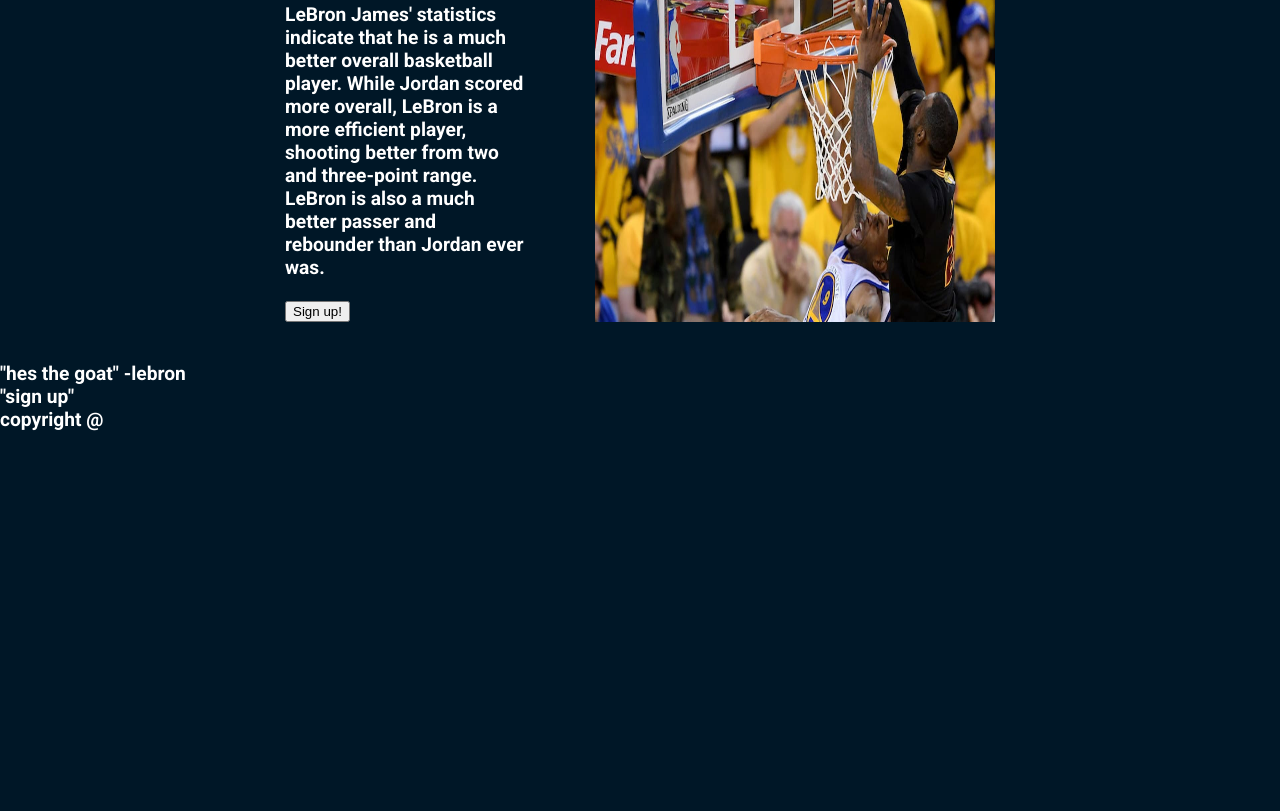
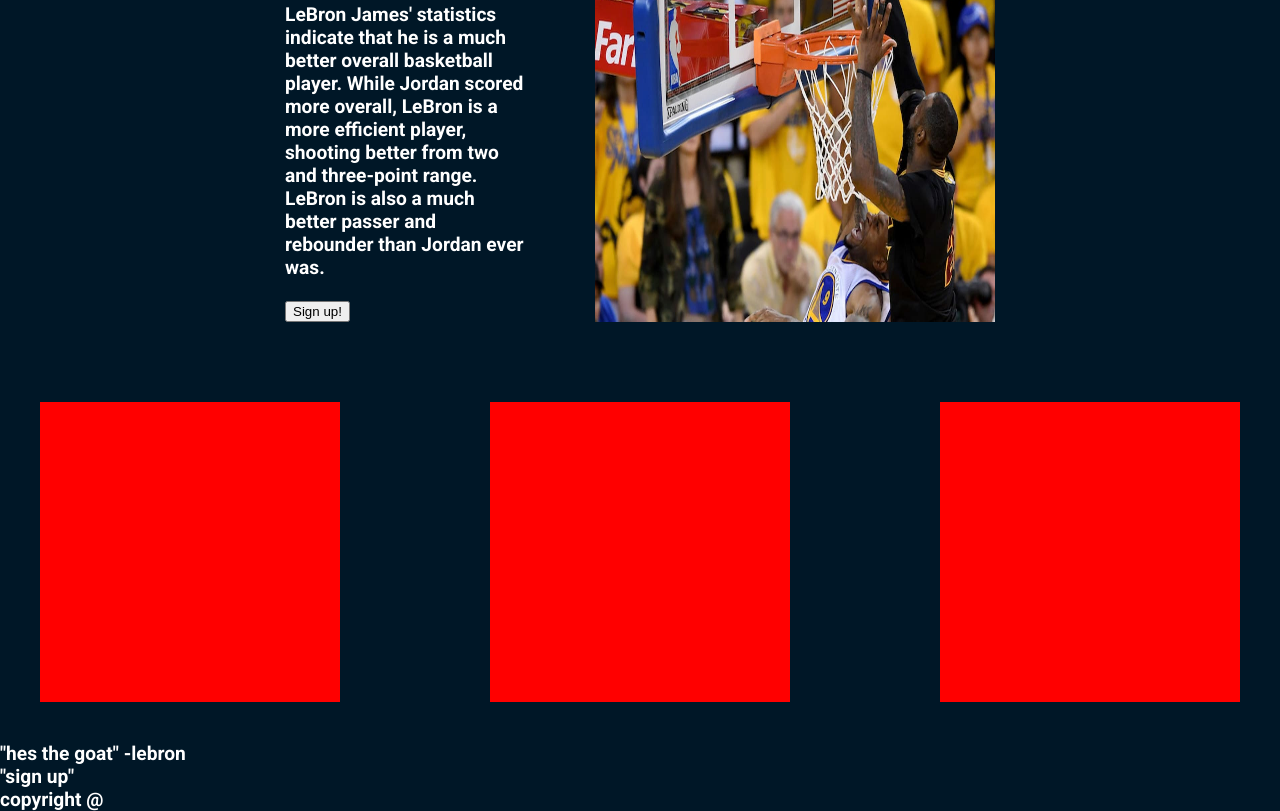
Before and after one commit to tajsharma/git_test, a plain HTML site: page index.html in a window 1280 px wide. Shown: the part 286-1097 px from the top of the page. Before the commit the page ends 800 px from the top, so only its background shows below. Drawn offline with Linux system fonts and the light colour scheme.

Commit message:
Add flex direction and spacing for image holders

```diff
--- a/style.css
+++ b/style.css
@@ -52,3 +52,15 @@ h2{
     padding: 40px;
     gap:70px;
 }
+
+.imageHolder{
+    padding: 40px;
+    display: flex;
+    justify-content: space-between;
+}
+
+.item{
+    width: 300px;
+    height: 300px;
+    background-color: red;
+}
```
